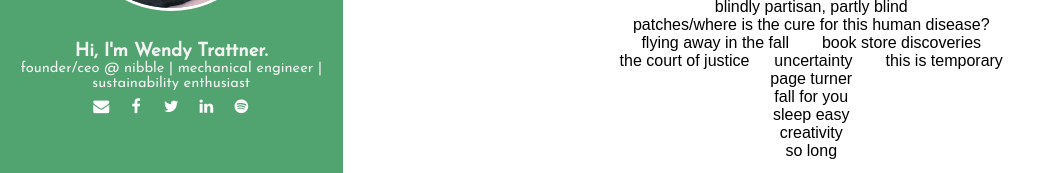
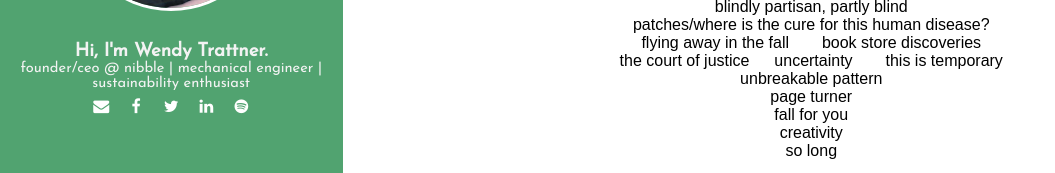
Before and after one commit to wtratt/wendytrattner.github.io, a plain HTML site: page poetry.html in a window 1280 px wide. Shown: the part 276-449 px from the top of the page, without its empty margins (0-1055 px from the left). Drawn offline with Linux system fonts and the light colour scheme.

Commit message:
updated poetry

```diff
--- a/poetry.html
+++ b/poetry.html
@@ -75,9 +75,9 @@
                               <a href="poems/cancer.pdf">patches/where is the cure for this human disease? </a><br/>
                               <a href="poems/flying_away_in_the_fall.pdf">flying away in the fall</a> &emsp;&ensp; <a href="poems/book_store_discoveries.pdf">book store discoveries </a><br/>
                               <a href="poems/the_court_of_justice.pdf">the court of justice</a> &emsp; <a href="poems/uncertainty.pdf">  uncertainty</a> &emsp;&ensp; <a href="poems/this_is_temporary.pdf">this is temporary </a> <br/>
+                              <a href="poems/unbreakable_pattern.pdf">unbreakable pattern </a><br/>
                               <a href="poems/page_turner.pdf">page turner </a><br/>
                               <a href="poems/fall_for_you.pdf">fall for you </a><br/>
-                              <a href="poems/sleep_easy.pdf">sleep easy </a><br/>
                               <a href="poems/creativity.pdf">creativity </a><br/>
                               <a href="poems/so_long.pdf">so long </a><br/>
                               </p>
```
Also changed, not shown: 3 other files.
